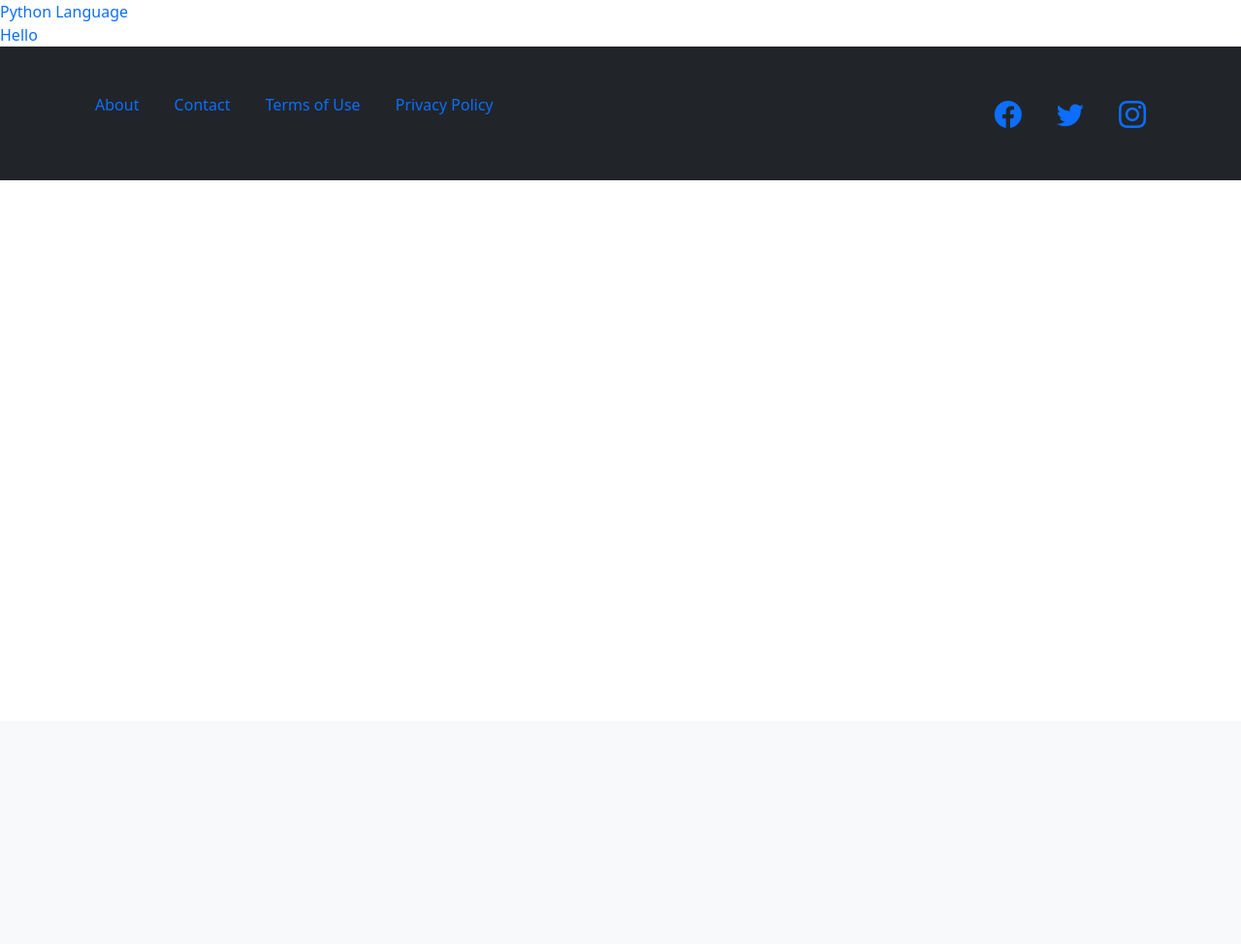
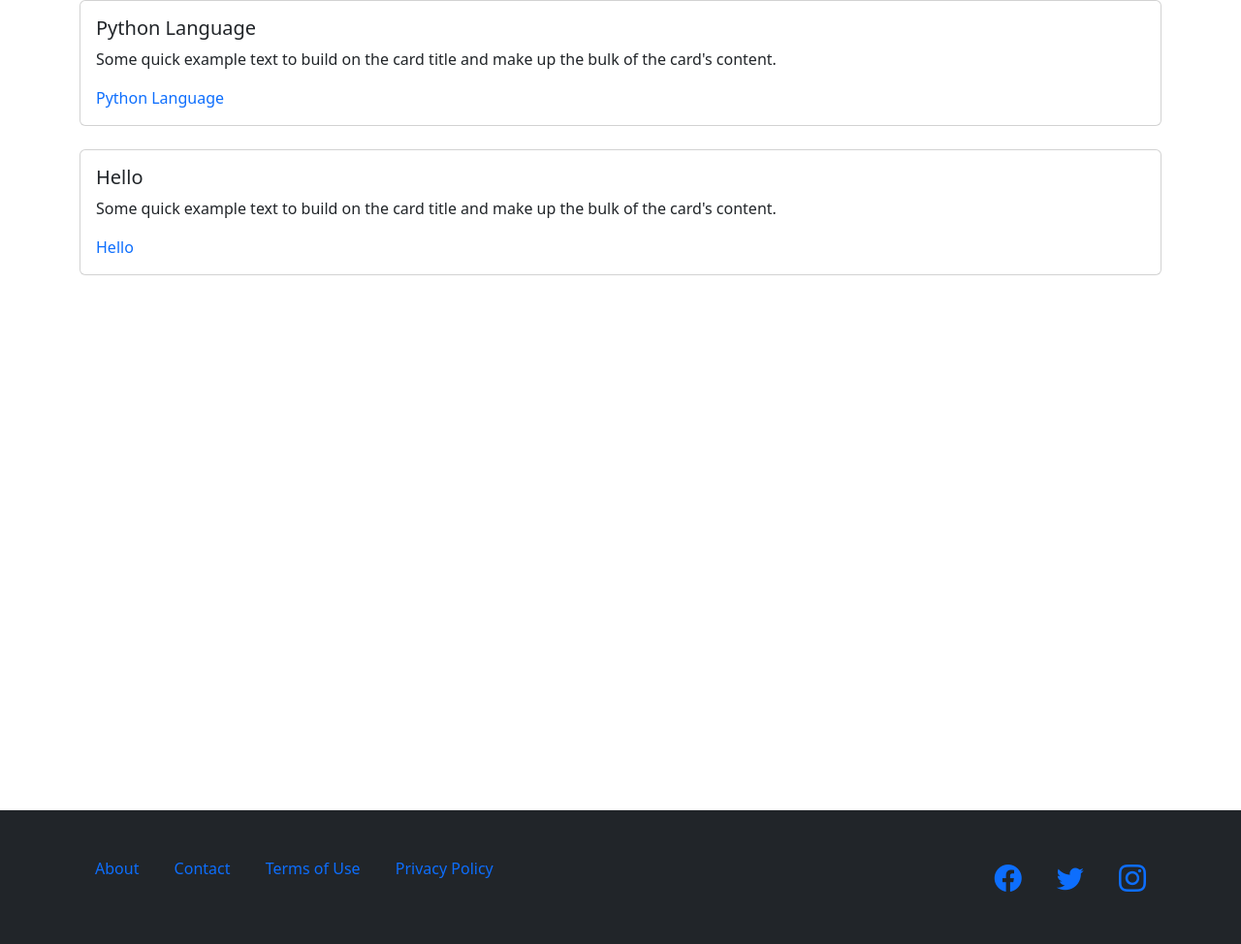
Before and after one commit to HosseinTahami/CW-98, a Django app: page /posts/ in a window 1280 px wide. Shown: the part 56-1030 px from the top of the page at 97% size. Before the commit the page ends 242 px from the top, so only its background shows below. Run offline with Django 4.2, Linux system fonts and the light colour scheme; data comes from the database, SQL or seed files in the repository.

Commit message:
html codes are beautiful now

```diff
--- a/CW15/BlogPlatform/BlogApp/urls.py
+++ b/CW15/BlogPlatform/BlogApp/urls.py
@@ -6,6 +6,6 @@
     path('categories/', views.category_list, name = 'categories'),
     path('authors/', views.author_list, name = 'authors'),
     path('posts/<int:post_id>/', views.post_details),
-    path('categories/<int:category_id/', views.category_details),
+    path('categories/<int:category_id>/', views.category_details),
     path('authors/<int:author_id>/', views.author_details)
 ]
--- a/CW15/BlogPlatform/template/post_list.html
+++ b/CW15/BlogPlatform/template/post_list.html
@@ -4,7 +4,19 @@
 
 {% block content %}
 {% for post in all %}
-<a href='{{ post.id }}' style="text-decoration:none">{{ post.title }}</a>
+<div class="container">
+    <div class="col-12">
+        <div class="card">
+            <div class="card-body">
+                <h5 class="card-title">{{post.title}}</h5>
+                <p class="card-text">Some quick example text to build on the card title and make up the bulk of the
+                    card's
+                    content.</p>
+                <a href='{{ post.id }}' style="text-decoration:none" style="text-decoration:none">{{ post.title }}</a>
+            </div>
+        </div>
+    </div>
+</div>
 <br>
 {% endfor %}
 {% endblock %}
```
Also changed, not shown: CW15/BlogPlatform/template/author_list.html (+14 -1 lines), CW15/BlogPlatform/template/base.html (+22 -0 lines), CW15/BlogPlatform/template/category_list.html (+15 -1 lines), CW15/BlogPlatform/template/home.html (+6 -1 lines).
